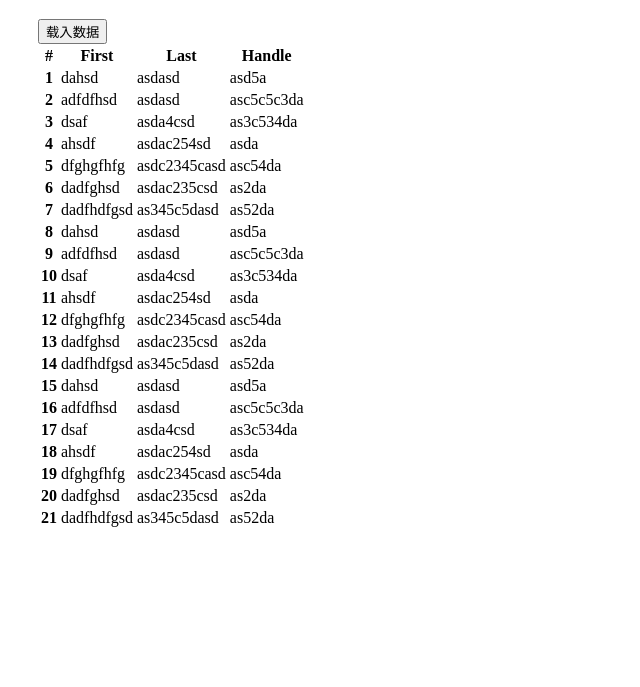
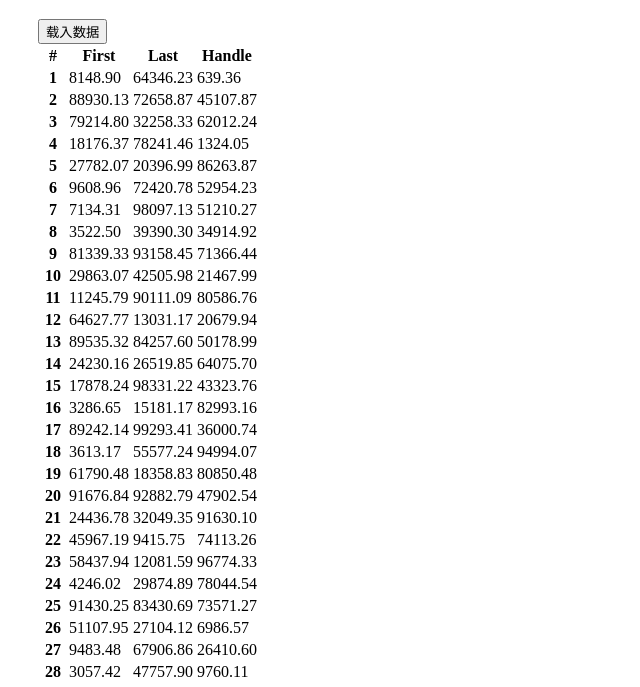
Before and after one commit to FairyEver/express-batch-query-browser-plug-in, a browser extension: page 测试/测试站点/index.html in a window 1280 px wide. Both pictures are taken after a click on the button "载入数据". Shown: the part 108-795 px from the top of the page, without its empty margins (0-640 px from the left). Drawn offline with nearby package versions, Linux system fonts and the light colour scheme.

Commit message:
no message

```diff
--- a/测试/测试站点/index.html
+++ b/测试/测试站点/index.html
@@ -26,34 +26,20 @@
     </table>
 </body>
 <script>
-    var data = [
-        {first: 'dahsd', last: 'asdasd', handle: 'asd5a'},
-        {first: 'adfdfhsd', last: 'asdasd', handle: 'asc5c5c3da'},
-        {first: 'dsaf', last: 'asda4csd', handle: 'as3c534da'},
-        {first: 'ahsdf', last: 'asdac254sd', handle: 'asda'},
-        {first: 'dfghgfhfg', last: 'asdc2345casd', handle: 'asc54da'},
-        {first: 'dadfghsd', last: 'asdac235csd', handle: 'as2da'},
-        {first: 'dadfhdfgsd', last: 'as345c5dasd', handle: 'as52da'},
-        {first: 'dahsd', last: 'asdasd', handle: 'asd5a'},
-        {first: 'adfdfhsd', last: 'asdasd', handle: 'asc5c5c3da'},
-        {first: 'dsaf', last: 'asda4csd', handle: 'as3c534da'},
-        {first: 'ahsdf', last: 'asdac254sd', handle: 'asda'},
-        {first: 'dfghgfhfg', last: 'asdc2345casd', handle: 'asc54da'},
-        {first: 'dadfghsd', last: 'asdac235csd', handle: 'as2da'},
-        {first: 'dadfhdfgsd', last: 'as345c5dasd', handle: 'as52da'},
-        {first: 'dahsd', last: 'asdasd', handle: 'asd5a'},
-        {first: 'adfdfhsd', last: 'asdasd', handle: 'asc5c5c3da'},
-        {first: 'dsaf', last: 'asda4csd', handle: 'as3c534da'},
-        {first: 'ahsdf', last: 'asdac254sd', handle: 'asda'},
-        {first: 'dfghgfhfg', last: 'asdc2345casd', handle: 'asc54da'},
-        {first: 'dadfghsd', last: 'asdac235csd', handle: 'as2da'},
-        {first: 'dadfhdfgsd', last: 'as345c5dasd', handle: 'as52da'}
-    ]
     function loadData () {
         var tbody = $('#table tbody')[0]
-        data.forEach(function (e, index) {
-            $('<tr><th scope="row">'+(index+1)+'</th><td>'+e.first+'</td><td>'+e.last+'</td><td>'+e.handle+'</td></tr>').appendTo(tbody)
-        })
+        for (let i = 0; i < 100; i++) {
+            $('<tr><th scope="row">'+
+                (i+1)+
+                '</th><td>'+
+                (Math.random()*100000).toFixed(2)+
+                '</td><td>'+
+                (Math.random()*100000).toFixed(2)+
+                '</td><td>'+
+                (Math.random()*100000).toFixed(2)+
+                '</td></tr>')
+            .appendTo(tbody)
+        }
     }
 </script>
 </html>
```
